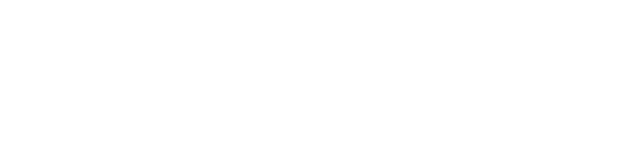
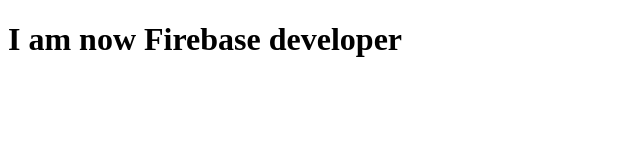
Before and after one commit to sashalikesplanes/firebase-demo, a website: page public/index.html in a window 1280 px wide. Shown: the whole page, without its empty margins (0-640 px from the left). Drawn offline with Linux system fonts and the light colour scheme.

Commit message:
add demo text

```diff
--- a/public/index.html
+++ b/public/index.html
@@ -26,5 +26,7 @@
     </script>
     <script src="./app.js" defer></script>
   </head>
-  <body></body>
+  <body>
+    <h1>I am now Firebase developer</h1>
+  </body>
 </html>
```
